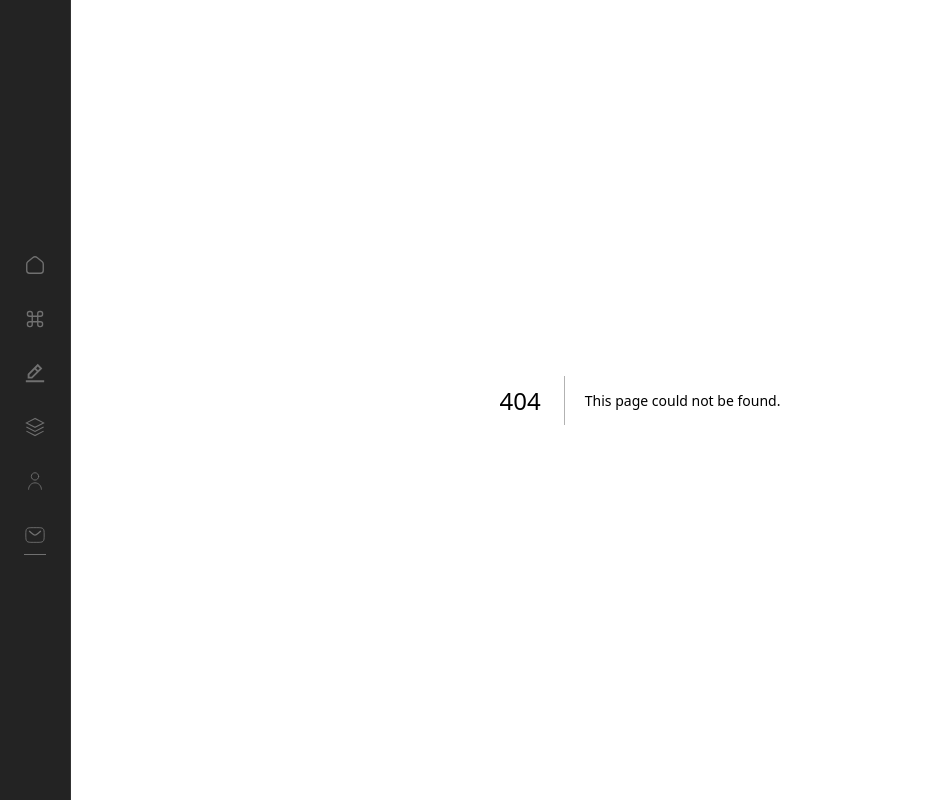
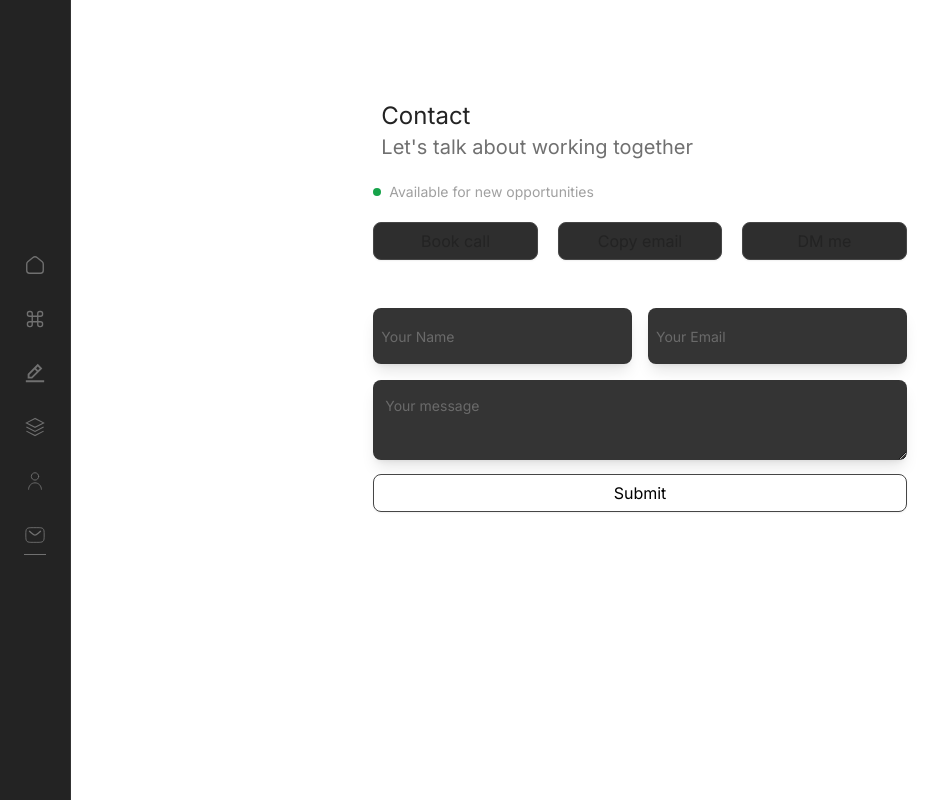
Before and after one commit to MohammadIqbalHossain/portfolio-3.0, a Next.js app: page /contact in a window 1280 px wide. Before the commit this address had no page. Shown: the whole page, without its empty margins (0-945 px from the left). Built offline with nearby package versions, Linux system fonts and the light colour scheme.

Commit message:
contact page designed

```diff
--- /dev/null
+++ b/app/contact/page.tsx
@@ -0,0 +1,54 @@
+import { Button } from "../ui/button";
+import PageHeader from "../ui/pageHeader";
+
+export default function Contact() {
+  return (
+    <div className="my-20 p-4 lg:w-5/12 lg:p-0">
+      <div className="mb-10">
+        <PageHeader
+          header="Contact"
+          tagline="Let's talk about working together"
+          className=""
+        />
+        <h4 className="flex items-center gap-2 text-sm text-[--avt-heading-secondary]">
+          <div className="hidden size-2 rounded-full bg-green-600 lg:block"></div>{" "}
+          Available for new opportunities
+        </h4>
+
+        <div className="my-5 flex flex-col gap-5 lg:flex-row">
+          <Button>Book call</Button>
+          <Button>Copy email </Button>
+          <Button>DM me</Button>
+        </div>
+      </div>
+
+      <form action="">
+        <div className="flex w-full gap-4">
+          <input
+            className="input-styles w-2/4"
+            type="text"
+            placeholder="Your Name"
+          />
+          <input
+            className="input-styles w-2/4"
+            type="email"
+            placeholder="Your Email "
+          />
+        </div>
+        <textarea
+          name="textarea"
+          id=""
+          className="input-styles w-full"
+          color="#6A6A6A"
+          placeholder=" Your message"
+        ></textarea>
+
+        <button type="submit" className="w-full">
+          <Button className="bg-white text-black hover:bg-[#d8d2d2]">
+            Submit
+          </Button>
+        </button>
+      </form>
+    </div>
+  );
+}
--- a/app/globals.css
+++ b/app/globals.css
@@ -113,3 +113,9 @@ body {
     display: inline;
   }
 }
+
+/* input styles for contact page. */
+
+.input-styles {
+  @apply bg-[#343434]  my-2 rounded-lg py-4 px-2 placeholder:text-[#6A6A6A] placeholder:text-sm focus:outline-none shadow-lg;
+}
--- a/app/ui/pageHeader.tsx
+++ b/app/ui/pageHeader.tsx
@@ -10,7 +10,7 @@ export default function PageHeader({
   className,
 }: pageHeaderProps) {
   return (
-    <div className={`my-8 px-2 ${className}`}>
+    <div className={`my-5 px-2 ${className}`}>
       <h1 className="text-2xl capitalize">{header}</h1>
       <h2 className="text-[20px] text-[--avt-text-secondary]">{tagline}</h2>
     </div>
--- a/package.json
+++ b/package.json
@@ -11,6 +11,7 @@
   },
   "dependencies": {
     "next": "15.0.3",
+    "nodemailer": "^6.9.16",
     "react": "19.0.0-rc-66855b96-20241106",
     "react-dom": "19.0.0-rc-66855b96-20241106"
   },
```
Also changed, not shown: 1 other file (tests, documents, lock files or other folders).
